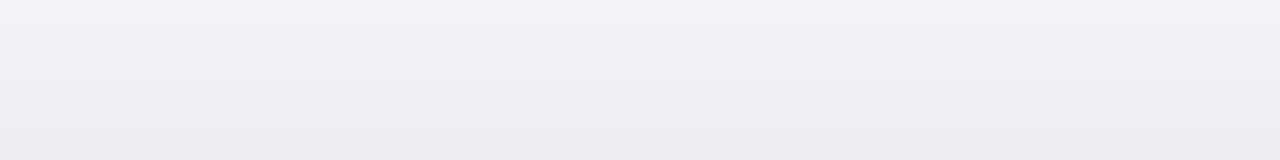
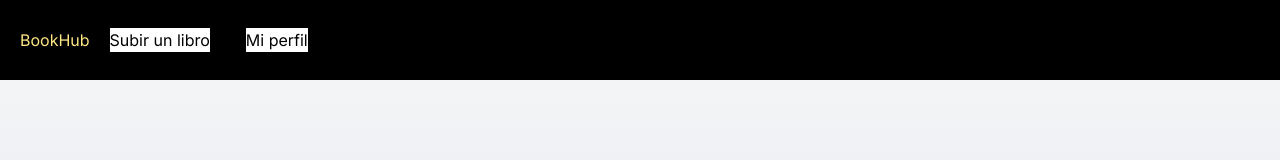
Before and after one commit to LozzDev/BookHub, a React (Vite) app in the folder frontend/: page /book-details/1 in a window 1280 px wide. Shown: the top 160 px of the page. Built offline with nearby package versions, Linux system fonts and the light colour scheme; no server answers.

Commit message:
add: header in bookdeatils

```diff
--- a/frontend/src/pages/BookDetails.jsx
+++ b/frontend/src/pages/BookDetails.jsx
@@ -1,5 +1,6 @@
 import { useParams } from 'react-router-dom';
 import React, { useEffect, useState } from 'react';
+import Header from '../components/Header';
 
 const BookDetails = () => {
   const { id } = useParams();
@@ -30,7 +31,10 @@ const BookDetails = () => {
   }, [id]);
 
   return (
+    <>
+    <Header/>
     <div className="min-h-screen bg-gradient-to-b from-gray-100 to-gray-300 p-6 flex justify-center items-center">
+
       <div className="bg-[#f5f1ec] shadow-xl rounded-lg p-6 max-w-6xl w-full flex gap-8">
         {/* Portada del libro */}
         <div className="w-1/2 flex justify-center items-start">
@@ -65,6 +69,8 @@ const BookDetails = () => {
         </div>
       </div>
     </div>
+    </>
+
   );
 };
 
```
